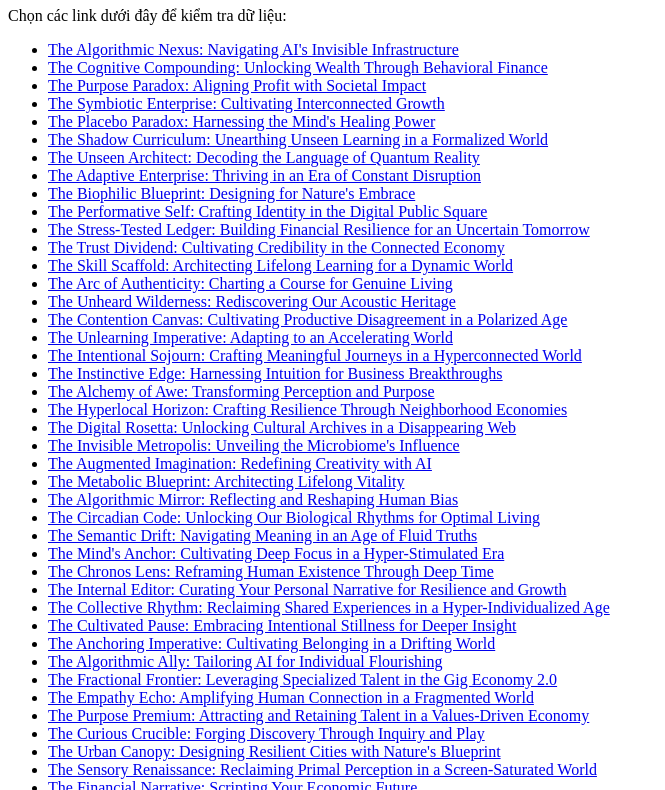
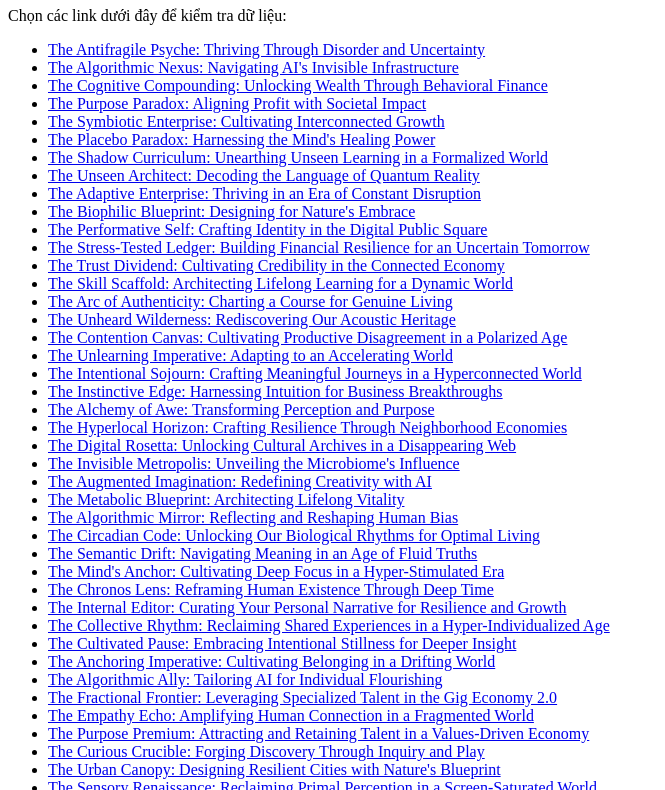
Before and after one commit to hiendo1-a11y/hien_test_444, a plain HTML site: page index.html in a window 1280 px wide. Shown: the part 73-863 px from the top of the page, without its empty margins (0-665 px from the left). Drawn offline with Linux system fonts and the light colour scheme.

Commit message:
🤖 Auto: The Antifragile Psyche: Thriving Through Disorder and Uncertainty

```diff
--- a/index.html
+++ b/index.html
@@ -8,6 +8,7 @@
     <h1>Hệ thống lưu trữ file Test AI</h1>
     <p>Chọn các link dưới đây để kiểm tra dữ liệu:</p>
     <ul>
+        <li><a href="Test_auto_the_antifragile_psyche_thriving_through_disorder_and_uncerta.pdf">The Antifragile Psyche: Thriving Through Disorder and Uncertainty</a></li>
         <li><a href="Test_auto_the_algorithmic_nexus_navigating_ai_s_invisible_infrastructu.pdf">The Algorithmic Nexus: Navigating AI's Invisible Infrastructure</a></li>
         <li><a href="Test_auto_the_cognitive_compounding_unlocking_wealth_through_behaviora.pdf">The Cognitive Compounding: Unlocking Wealth Through Behavioral Finance</a></li>
         <li><a href="Test_auto_the_purpose_paradox_aligning_profit_with_societal_impact.pdf">The Purpose Paradox: Aligning Profit with Societal Impact</a></li>
```
Also changed, not shown: .article_history.json, 1 other file.
